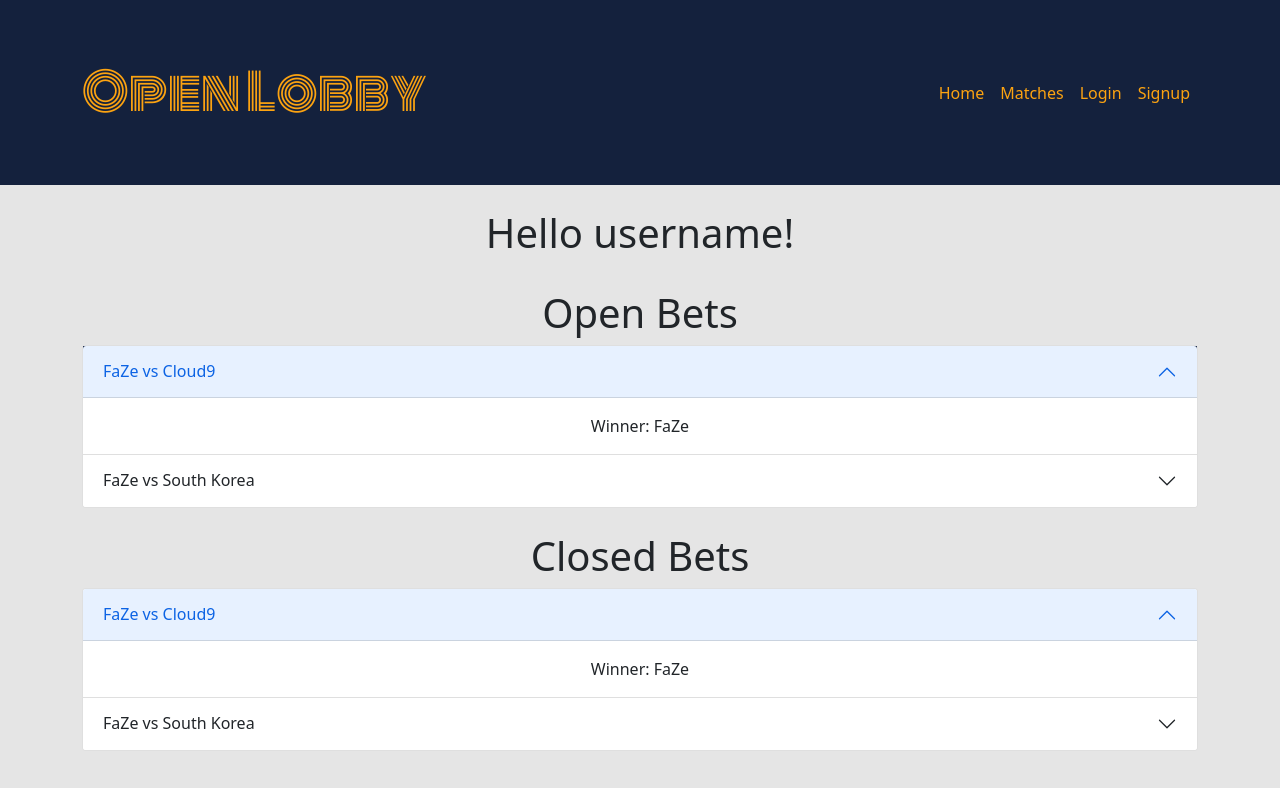
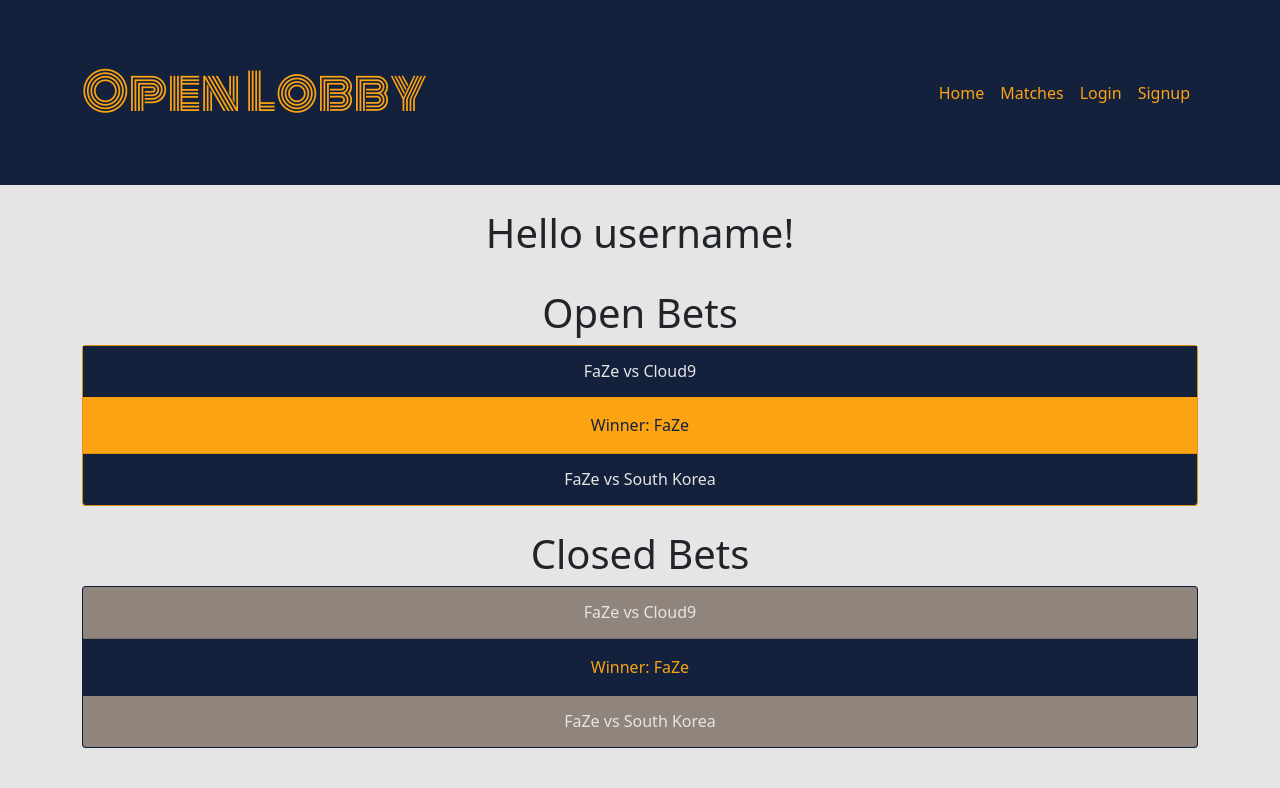
Before and after one commit to mrmrc182/esports-betting, a React (Create React App) app in the folder client/: page /profile in a window 1280 px wide. Shown: the top 788 px of the page. Built offline with nearby package versions, Linux system fonts and the light colour scheme.

Commit message:
update profile and matches

```diff
--- a/client/src/pages/Matches.js
+++ b/client/src/pages/Matches.js
@@ -36,7 +36,7 @@ export default function Matches() {
                         </Card.Body>
                     </Card>
 
-                    <div>
+                    <div className='vs'>
                         <h2>
                             VS
                         </h2>
@@ -72,7 +72,7 @@ export default function Matches() {
                         </Card.Body>
                     </Card>
 
-                    <div>
+                    <div className='vs'>
                         <h2>
                             VS
                         </h2>
--- a/client/src/pages/Profile.js
+++ b/client/src/pages/Profile.js
@@ -9,32 +9,38 @@ export default function Profile() {
       <h1>Hello username!</h1>
       <br></br>
       <h1>Open Bets</h1>
+      <div className="open-cards">
         <Container className="container-width">
           <Accordion defaultActiveKey="0">
-          <Accordion.Item className="center" eventKey="0">
+            <Accordion.Item className="center prof-cards" eventKey="0">
               <Accordion.Header className="header">
                 FaZe vs Cloud9
               </Accordion.Header>
               <Accordion.Body>Winner: FaZe</Accordion.Body>
             </Accordion.Item>
-          <Accordion.Item eventKey="1">
-            <Accordion.Header>FaZe vs South Korea</Accordion.Header>
-            <Accordion.Body>Winner: South Korea</Accordion.Body>
-          </Accordion.Item>
-        </Accordion>
-        <br></br>
-        <h1>Closed Bets</h1>
-        <Accordion defaultActiveKey="0">
-          <Accordion.Item eventKey="0">
-            <Accordion.Header>FaZe vs Cloud9</Accordion.Header>
-            <Accordion.Body>Winner: FaZe</Accordion.Body>
-          </Accordion.Item>
-          <Accordion.Item eventKey="1">
+            <Accordion.Item eventKey="1" className="prof-cards">
               <Accordion.Header>FaZe vs South Korea</Accordion.Header>
               <Accordion.Body>Winner: South Korea</Accordion.Body>
             </Accordion.Item>
           </Accordion>
         </Container>
       </div>
+      <div className="closed-cards">
+        <Container className="container-width">
+          <br></br>
+          <h1>Closed Bets</h1>
+          <Accordion defaultActiveKey="0">
+            <Accordion.Item eventKey="0" className="prof-cards">
+              <Accordion.Header>FaZe vs Cloud9</Accordion.Header>
+              <Accordion.Body>Winner: FaZe</Accordion.Body>
+            </Accordion.Item>
+            <Accordion.Item eventKey="1" className="prof-cards">
+              <Accordion.Header>FaZe vs South Korea</Accordion.Header>
+              <Accordion.Body>Winner: South Korea</Accordion.Body>
+            </Accordion.Item>
+          </Accordion>
+        </Container>
+      </div>
+    </div >
   );
 }
--- a/client/src/styles/Matches.css
+++ b/client/src/styles/Matches.css
@@ -4,8 +4,9 @@
     --grey: #e5e5e5;
 }
 
-h2 {
+.vs {
     color: var(--grey) !important;
+    padding: 20px;
 }
 
 .match-cont {
--- a/client/src/styles/Profile.css
+++ b/client/src/styles/Profile.css
@@ -2,10 +2,11 @@
     --dark: #14213d;
     --orange: #fca311;
     --grey: #e5e5e5;
+    --medium-gray: #8f857d;
 }
 
 .center{
-    text-align: center;
+    text-align: center !important;
     background-color: var(--grey);
 }
 .container-width{
@@ -15,3 +16,28 @@
 .header{
     background-color: #14213d!important;
 }
+
+.open-cards .accordion-item {
+    background-color: var(--orange) !important;
+    color: var(--dark) !important;
+}
+
+.closed-cards .accordion-item {
+    background-color: var(--dark) !important;
+    color: var(--orange) !important;
+}
+
+.open-cards .accordion-button {
+    background-color: var(--dark) !important;
+    color: var(--grey) !important;
+}
+
+.closed-cards .accordion-button {
+    background-color: var(--medium-gray) !important;
+    color: var(--grey) !important;
+}
+
+.accordion-button{
+    display: inline-block !important;
+    text-align: center !important;
+}
```
Lines whose indentation alone changed are shown as unchanged.
